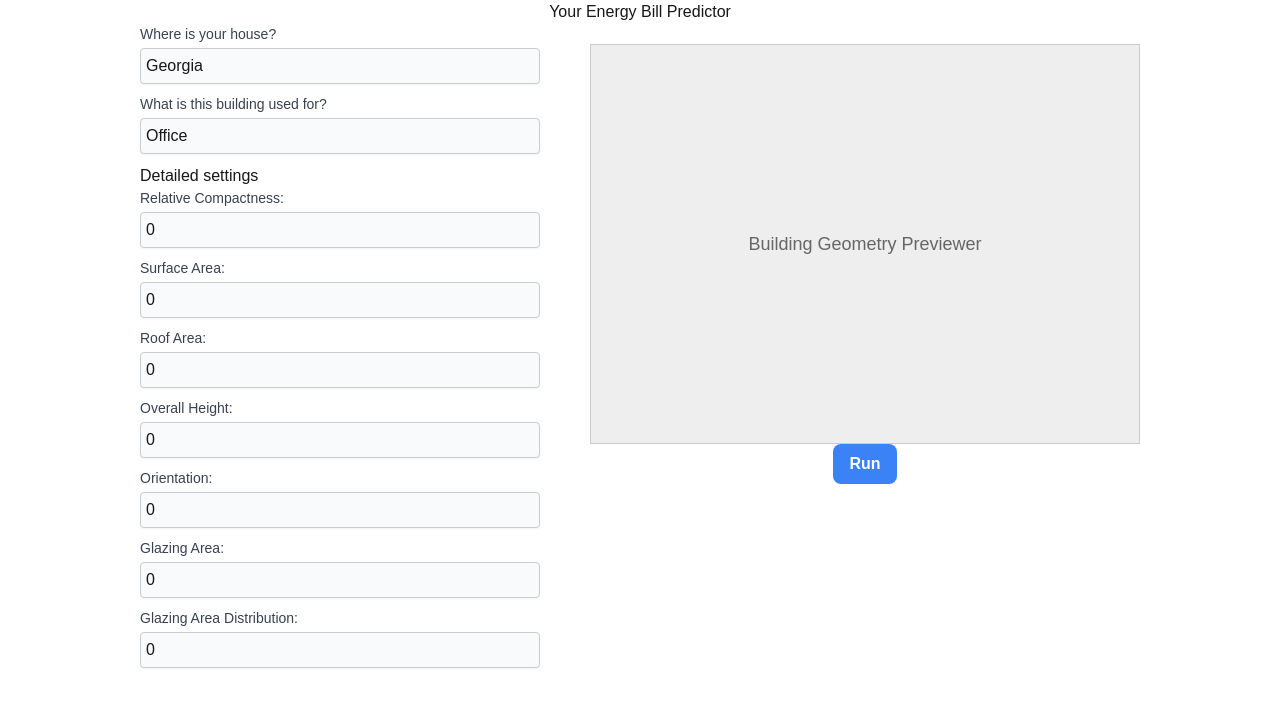
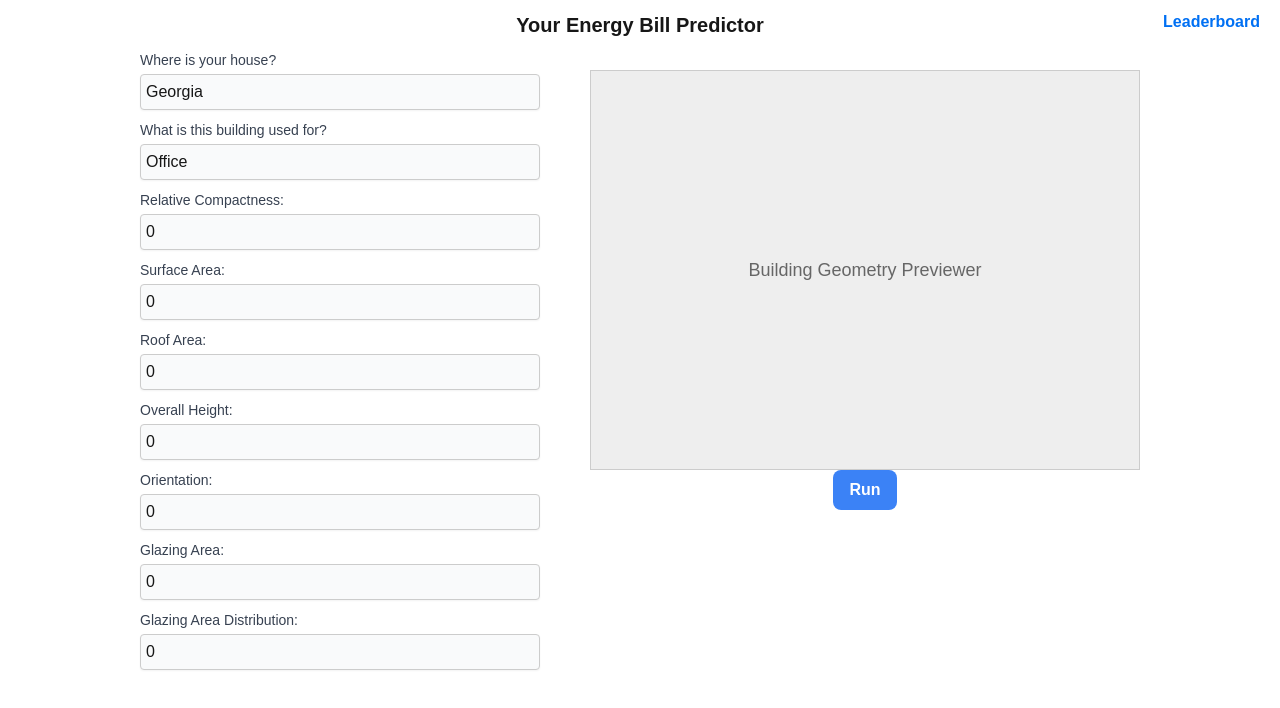
Before and after one commit to jhernandez312/Surrogate-Model-Game, a Next.js app: page / in a window 1280 px wide. Shown: the top 708 px of the page. Built offline with nearby package versions, Linux system fonts and the light colour scheme.

Commit message:
added Leaderboard

```diff
--- a/app/components/Home.module.css
+++ b/app/components/Home.module.css
@@ -4,6 +4,44 @@
     align-items: center;
     font-family: Arial, sans-serif;
 }
+
+
+.headerTitle {
+    font-size: 20px; /* Reduce the font size */
+    font-weight: bold;
+    text-align: center; /* Ensure the text is centered */
+}
+
+
+.nav {
+    display: flex;
+    gap: 15px;
+}
+
+.header {
+    display: flex;
+    justify-content: center; /* Keep the title centered */
+    align-items: center;
+    padding: 10px;
+    position: relative; /* Add relative positioning */
+    width: 100%; /* Ensure full width for proper positioning */
+    box-sizing: border-box;
+  }
+
+  .leaderboardLink {
+    position: absolute;
+    right: 20px; /* Adjust this value to control the distance from the right edge */
+    top: 10px; /* Adjust this value to control the distance from the top */
+    color: #0070f3;
+    text-decoration: none;
+    font-weight: bold;
+    font-size: 16px;
+  }
+
+  .leaderboardLink:hover {
+    text-decoration: underline;
+  }
+
 
 .content {
     display: flex;
@@ -24,3 +62,36 @@
     align-items: center;
     width: 55%;
 }
+
+.leaderboardContainer {
+    display: flex;
+    justify-content: center;
+    align-items: center;
+    height: 100vh; /* Makes the container take the full height of the viewport */
+  }
+
+.leaderboardTable {
+    border-collapse: collapse;
+    width: 50%; /* Adjust this width as per your needs */
+    text-align: left;
+  }
+
+.leaderboardTable th, .leaderboardTable td {
+    padding: 12px 15px;
+    border: 1px solid #ddd;
+    color: #f2f2f2; /* Light text color for visibility in dark mode */
+  }
+
+.leaderboardTable th {
+    background-color: #333; /* Dark background for header */
+    color: #f2f2f2; /* Light text color for header */
+    font-weight: bold;
+  }
+
+.leaderboardTable td {
+    background-color: #444; /* Slightly lighter background for rows */
+  }
+
+.leaderboardTable tr:nth-child(even) {
+    background-color: #555; /* Alternating row color */
+  }
--- a/app/components/RunButton.tsx
+++ b/app/components/RunButton.tsx
@@ -1,6 +1,5 @@
 import styles from './RunButton.module.css';
 
-// Renaming FormData to avoid conflict with the built-in FormData type
 interface FormValues {
   relativeCompactness: number;
   surfaceArea: number;
@@ -18,7 +17,7 @@ interface RunButtonProps {
 export default function RunButton({ formData }: RunButtonProps) {
   const handleRun = async () => {
     try {
-      const response = await fetch('https://surrogate-model-game-1-vagb.onrender.com/predict', { // URL of the Flask API
+      const response = await fetch('https://surrogate-model-game-1-vagb.onrender.com/predict', {
         method: 'POST',
         headers: {
           'Content-Type': 'application/json',
@@ -27,7 +26,21 @@ export default function RunButton({ formData }: RunButtonProps) {
       });
 
       const data = await response.json();
-      alert(`Predicted Heating Load: ${data.prediction}`);
+
+      const heatingDemand = data.prediction; // Assuming this is the heating load prediction from the API
+      const buildingType = 'Office'; // You can replace this with dynamic data if needed
+
+      // Store the result in localStorage for the leaderboard
+      const newResult = {
+        building_type: buildingType,
+        heating_demand: heatingDemand,
+      };
+
+      const existingResults = JSON.parse(localStorage.getItem('simulationResults') || '[]');
+      existingResults.push(newResult);
+      localStorage.setItem('simulationResults', JSON.stringify(existingResults));
+
+      alert(`Predicted Heating Load: ${heatingDemand}`);
     } catch (error) {
       console.error('Error:', error);
       alert('Failed to predict');
--- /dev/null
+++ b/app/leaderboard/page.tsx
@@ -0,0 +1,37 @@
+'use client';
+
+import { useState, useEffect } from 'react';
+import styles from '../components/Home.module.css'; // Import your CSS file
+
+export default function Leaderboard() {
+  const [simulationData, setSimulationData] = useState([]);
+
+  useEffect(() => {
+    // Fetch simulation data from localStorage
+    const data = localStorage.getItem('simulationResults') || '[]';
+    setSimulationData(JSON.parse(data));
+  }, []);
+
+  return (
+    <div className={styles.leaderboardContainer}>
+      <table className={styles.leaderboardTable}>
+        <thead>
+          <tr>
+            <th>Rank</th>
+            <th>Building Type</th>
+            <th>Heating Demand</th>
+          </tr>
+        </thead>
+        <tbody>
+          {simulationData.map((result, index) => (
+            <tr key={index}>
+              <td>{index + 1}</td>
+              <td>{result.building_type}</td>
+              <td>{result.heating_demand}</td>
+            </tr>
+          ))}
+        </tbody>
+      </table>
+    </div>
+  );
+}
--- a/app/page.tsx
+++ b/app/page.tsx
@@ -4,8 +4,8 @@ import FormInput from './components/FormInput';
 import Previewer from './components/Previewer';
 import RunButton from './components/RunButton';
 import styles from './components/Home.module.css';
+import Link from 'next/link';
 
-// Define the interface with numbers for relevant fields
 interface FormData {
   state: string;
   buildingUse: string;
@@ -19,7 +19,6 @@ interface FormData {
 }
 
 export default function Home() {
-  // Initialize form data with number values for the numeric fields
   const [formData, setFormData] = useState<FormData>({
     state: 'Georgia',
     buildingUse: 'Office',
@@ -32,7 +31,6 @@ export default function Home() {
     glazingAreaDistribution: 0,
   });
 
-  // Ensure that numerical values are correctly parsed to numbers
   const handleChange = (e: ChangeEvent<HTMLInputElement>) => {
     const { name, value } = e.target;
     setFormData({
@@ -48,7 +46,14 @@ export default function Home() {
 
   return (
     <div className={styles.container}>
-      <h1>Your Energy Bill Predictor</h1>
+      {/* Centered Title and Leaderboard Link */}
+      <header className={styles.header}>
+        <h1 className={styles.headerTitle}>Your Energy Bill Predictor</h1>
+        <Link href="/leaderboard" className={styles.leaderboardLink}>
+          Leaderboard
+        </Link>
+      </header>
+
       <div className={styles.content}>
         <form onSubmit={handleSubmit} className={styles.form}>
           <FormInput
@@ -66,48 +71,46 @@ export default function Home() {
             readOnly
           />
 
-          <h3>Detailed settings</h3>
-
           <FormInput
             label="Relative Compactness:"
             name="relativeCompactness"
-            value={formData.relativeCompactness.toString()} // Convert to string for input value
+            value={formData.relativeCompactness.toString()}
             onChange={handleChange}
           />
           <FormInput
             label="Surface Area:"
             name="surfaceArea"
-            value={formData.surfaceArea.toString()} // Convert to string for input value
+            value={formData.surfaceArea.toString()}
             onChange={handleChange}
           />
           <FormInput
             label="Roof Area:"
             name="roofArea"
-            value={formData.roofArea.toString()} // Convert to string for input value
+            value={formData.roofArea.toString()}
             onChange={handleChange}
           />
           <FormInput
             label="Overall Height:"
             name="overallHeight"
-            value={formData.overallHeight.toString()} // Convert to string for input value
+            value={formData.overallHeight.toString()}
             onChange={handleChange}
           />
           <FormInput
             label="Orientation:"
             name="orientation"
-            value={formData.orientation.toString()} // Convert to string for input value
+            value={formData.orientation.toString()}
             onChange={handleChange}
           />
           <FormInput
             label="Glazing Area:"
             name="glazingArea"
-            value={formData.glazingArea.toString()} // Convert to string for input value
+            value={formData.glazingArea.toString()}
             onChange={handleChange}
           />
           <FormInput
             label="Glazing Area Distribution:"
             name="glazingAreaDistribution"
-            value={formData.glazingAreaDistribution.toString()} // Convert to string for input value
+            value={formData.glazingAreaDistribution.toString()}
             onChange={handleChange}
           />
         </form>
```
